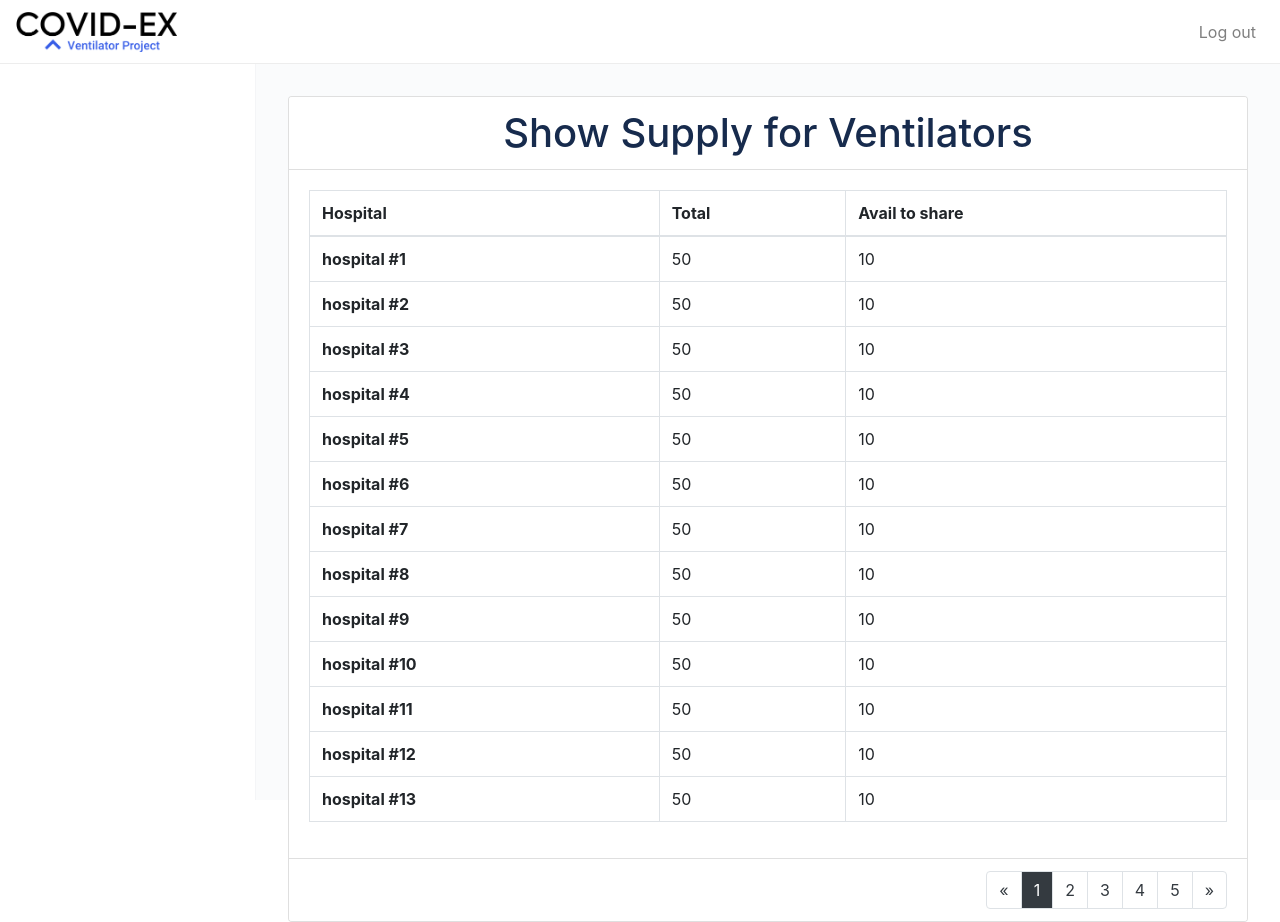
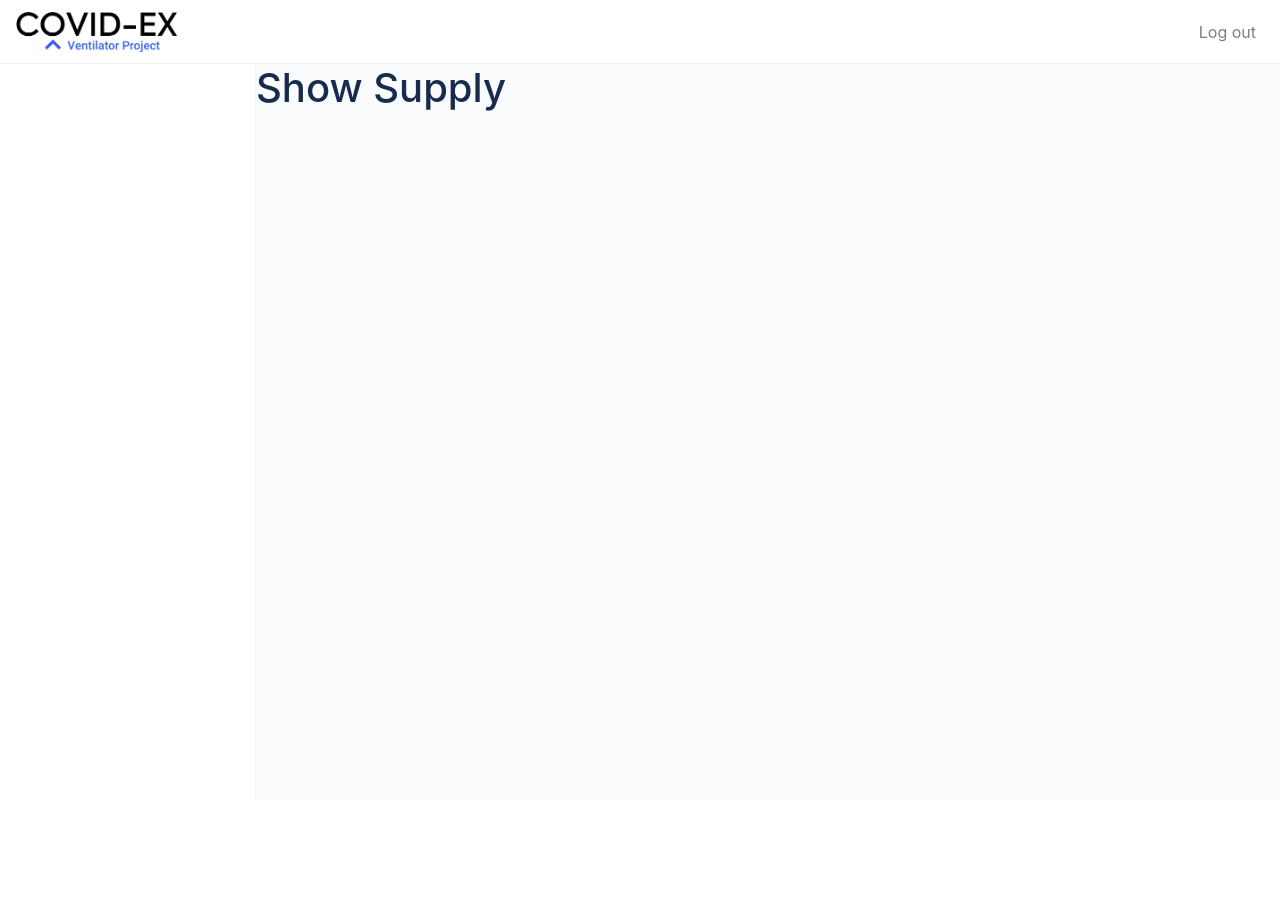
Before and after one commit to Jarred28/covid-ventilator, a Django app: template templates/sysoperator/supply.html in a window 1280 px wide. After the commit the page ends 111 px from the top, so only its background shows below. Run offline with Django 3.2, Linux system fonts and the light colour scheme; the template is opened without the code that fills it, so the values that code supplies are empty; the visitor is signed in with stand-in values (Sample User, id 1); some libraries are stand-ins or nearby versions.

Commit message:
temp merge

```diff
--- a/templates/sysoperator/supply.html
+++ b/templates/sysoperator/supply.html
@@ -2,110 +2,10 @@
 {% load rest_framework %}
 
 {% block head %}
-<title>Show Supply for Ventilators</title>
+<title>Show Supply</title>
 {% endblock %}
 
 {% block content %}
-<div class="card">
-  <h1 class="card-header bg-white">Show Supply for Ventilators</h1>
-  <div class="card-body">
-    <table class="table table-bordered">
-      <thead>
-        <tr>
-          <th scope="col">Hospital</th>
-          <th scope="col">Total</th>
-          <th scope="col">Avail to share</th>
-        </tr>
-      </thead>
-      <tbody>
-        <tr>
-          <th scope="row">hospital #1</th>
-          <td>50</td>
-          <td>10</td>
-        </tr>
-        <tr>
-          <th scope="row">hospital #2</th>
-          <td>50</td>
-          <td>10</td>
-        </tr>
-        <tr>
-          <th scope="row">hospital #3</th>
-          <td>50</td>
-          <td>10</td>
-        </tr>
-        <tr>
-          <th scope="row">hospital #4</th>
-          <td>50</td>
-          <td>10</td>
-        </tr>
-        <tr>
-          <th scope="row">hospital #5</th>
-          <td>50</td>
-          <td>10</td>
-        </tr>
-        <tr>
-          <th scope="row">hospital #6</th>
-          <td>50</td>
-          <td>10</td>
-        </tr>
-        <tr>
-          <th scope="row">hospital #7</th>
-          <td>50</td>
-          <td>10</td>
-        </tr>
-        <tr>
-          <th scope="row">hospital #8</th>
-          <td>50</td>
-          <td>10</td>
-        </tr>
-        <tr>
-          <th scope="row">hospital #9</th>
-          <td>50</td>
-          <td>10</td>
-        </tr>
-        <tr>
-          <th scope="row">hospital #10</th>
-          <td>50</td>
-          <td>10</td>
-        </tr>
-        <tr>
-          <th scope="row">hospital #11</th>
-          <td>50</td>
-          <td>10</td>
-        </tr>
-        <tr>
-          <th scope="row">hospital #12</th>
-          <td>50</td>
-          <td>10</td>
-        </tr>
-        <tr>
-          <th scope="row">hospital #13</th>
-          <td>50</td>
-          <td>10</td>
-        </tr>
-      </tbody>
-    </table>
-  </div>
-  <div class="card-footer bg-white">
-    <nav aria-label="Page navigation">
-      <ul class="pagination mb-0 float-right">
-        <li class="page-item">
-          <a class="page-link text-dark" href="#" aria-label="Previous">
-            <span aria-hidden="true">&laquo;</span>
-          </a>
-        </li>
-        <li class="page-item"><a class="page-link text-white bg-dark" href="#">1</a></li>
-        <li class="page-item"><a class="page-link text-dark" href="#">2</a></li>
-        <li class="page-item"><a class="page-link text-dark" href="#">3</a></li>
-        <li class="page-item"><a class="page-link text-dark" href="#">4</a></li>
-        <li class="page-item"><a class="page-link text-dark" href="#">5</a></li>
-        <li class="page-item">
-          <a class="page-link text-dark" href="#" aria-label="Next">
-            <span aria-hidden="true">&raquo;</span>
-          </a>
-        </li>
-      </ul>
-    </nav>
-  </div>
-</div>
+<h1>Show Supply</h1>
+
 {% endblock %}
```
Also changed, not shown: templates/sysoperator/demand.html (+5 -65 lines).
